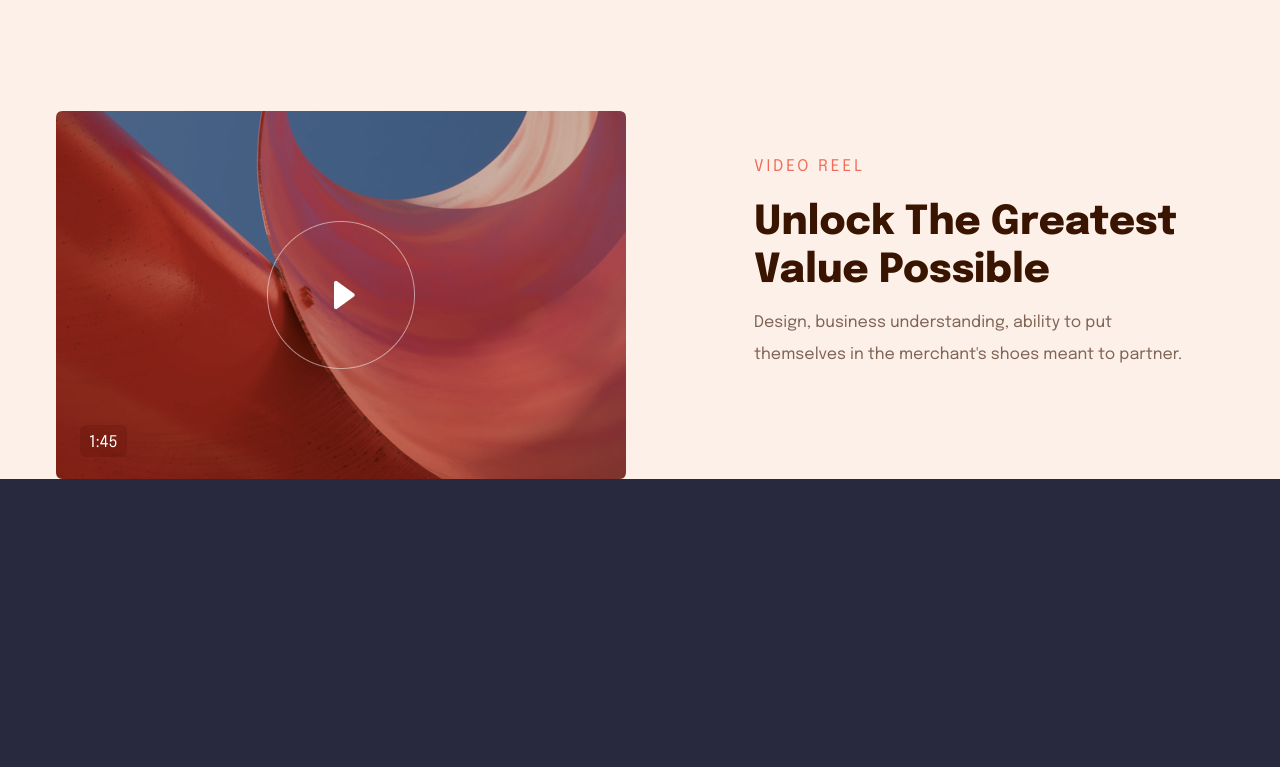
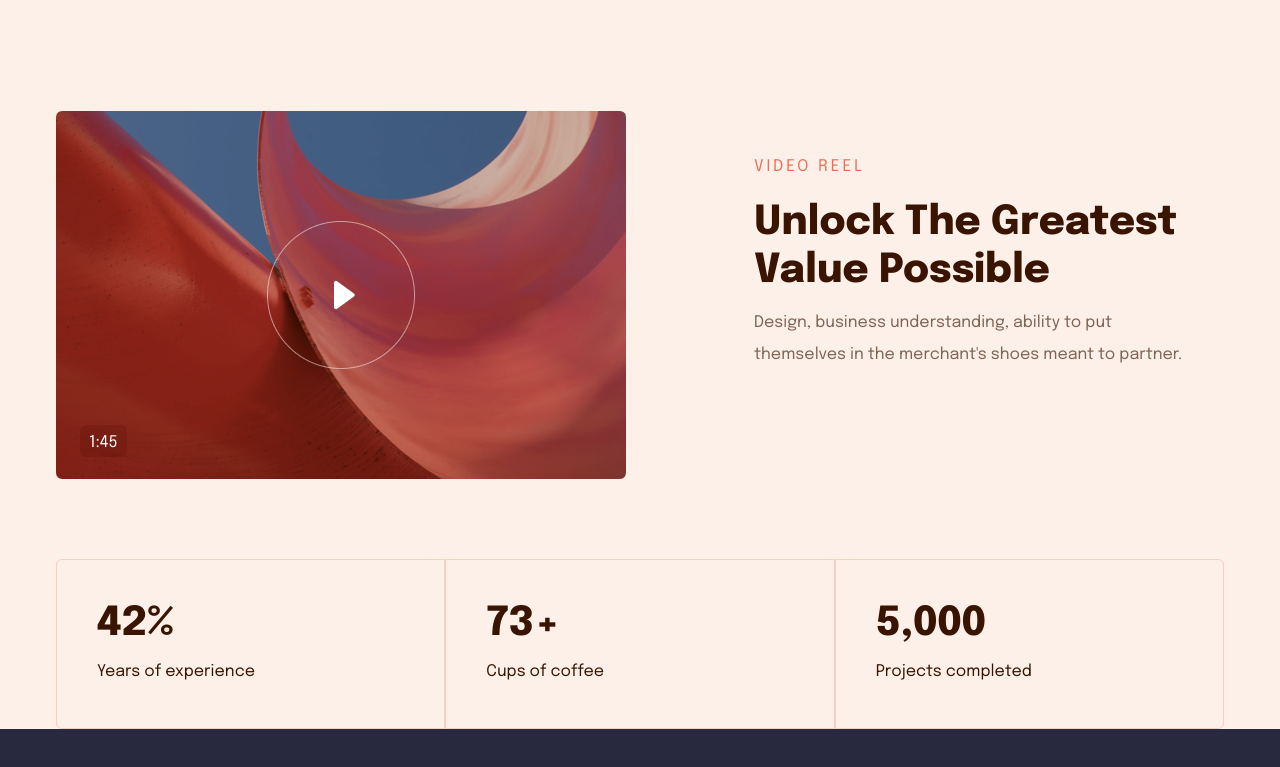
Before and after one commit to yamanidev/webflow-expert, a website: page public/index.html in a window 1280 px wide. Shown: the part 2550-3317 px from the top of the page. Before the commit the page ends 3029 px from the top, so only its background shows below. Drawn offline with Linux system fonts and the light colour scheme.

Commit message:
Added stats to video reel section

```diff
--- a/public/index.html
+++ b/public/index.html
@@ -134,7 +134,8 @@
             </div>
         </section>
         <section class="pt-[65rem] xl:pt-48 bg-[#fdf0e9]">
-            <div class="container flex flex-col lg:flex-row gap-7 lg:gap-32">
+            <div class="container">
+                <div class="flex flex-col lg:flex-row gap-7 lg:gap-32">
                     <div>
                         <img src="assets/images/video-reel.png" alt="">
                     </div>
@@ -144,6 +145,21 @@
                         <p class="text-dark-gray">Design, business understanding, ability to put themselves in the merchant's shoes meant to partner.</p>
                     </div>
                 </div>
+                <div class="my-20 flex flex-col md:flex-row text-dark">
+                    <div class="p-10 md:flex-1 border rounded-t-md md:rounded-t-none md:rounded-l-md border-[#F3D1BF]">
+                        <span class="text-[2.5rem] leading-[3rem] font-extrabold">42%</span>
+                        <p class="mt-2">Years of experience</p>
+                    </div>
+                    <div class="p-10 md:flex-1 border border-[#F3D1BF]">
+                        <span class="text-[2.5rem] leading-[3rem] font-extrabold">73+</span>
+                        <p class="mt-2">Cups of coffee</p>
+                    </div>
+                    <div class="p-10 md:flex-1 border rounded-b-md md:rounded-b-none md:rounded-r-md border-[#F3D1BF]">
+                        <span class="text-[2.5rem] leading-[3rem] font-extrabold">5,000</span>
+                        <p class="mt-2">Projects completed</p>
+                    </div>
+                </div>
+            </div>
         </section>
     </main>
     <footer>
```
Also changed, not shown: public/assets/styles/style.css. Lines whose indentation alone changed are shown as unchanged.
